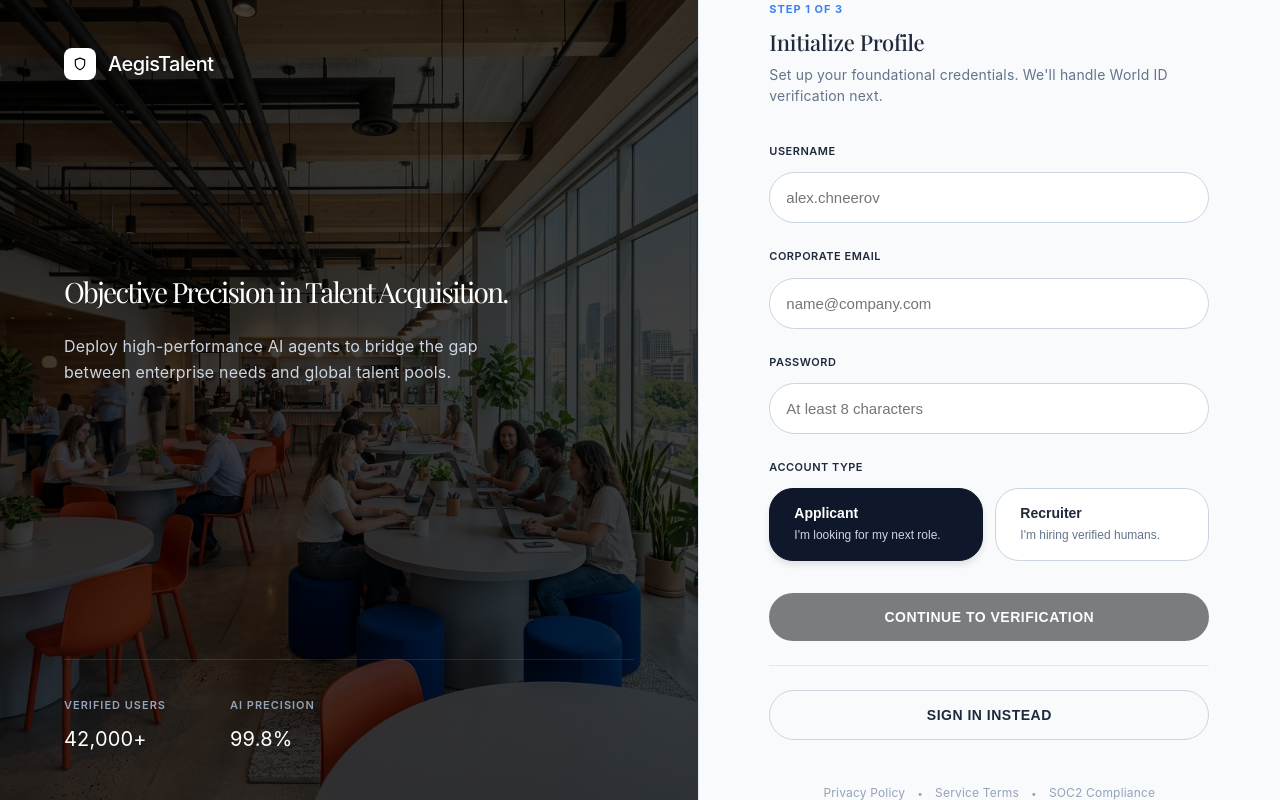
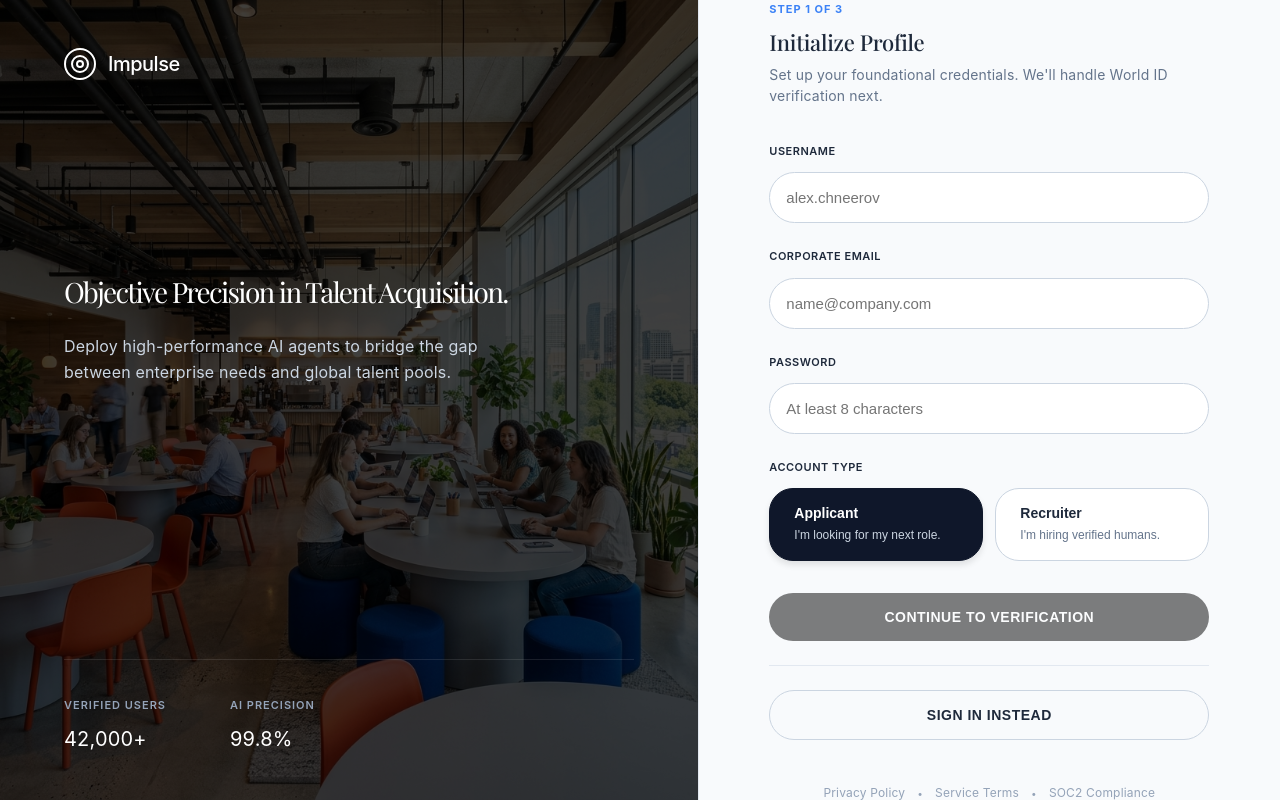
Before and after one commit to achneerov/lahacks2026, a React (Vite) app in the folder frontend/: page /signup in a window 1280 px wide. Built offline with nearby package versions, Linux system fonts and the light colour scheme; no server answers; a web font is replaced by a local one.

Commit message:
fixed logo

```diff
--- a/frontend/src/components/Sidebar.tsx
+++ b/frontend/src/components/Sidebar.tsx
@@ -89,9 +89,10 @@ export default function Sidebar() {
     <aside className="app-sidebar" style={styles.aside}>
       <div style={styles.brandRow}>
         <span style={styles.brandMark} aria-hidden="true">
-          <SparkIcon />
+          <span style={styles.brandRingMid} />
+          <span style={styles.brandRingInner} />
         </span>
-        <span style={styles.brandText}>Verified</span>
+        <span style={styles.brandText}>Impulse</span>
       </div>
 
       <nav style={styles.nav} aria-label="Primary">
@@ -220,14 +221,6 @@ function LogoutIcon() {
   );
 }
 
-function SparkIcon() {
-  return (
-    <svg width="18" height="18" viewBox="0 0 24 24" fill="currentColor">
-      <path d="M12 2l1.8 5.4L19 9l-5.2 1.6L12 16l-1.8-5.4L5 9l5.2-1.6L12 2zM19 14l.9 2.7L22 17.5l-2.1.8L19 21l-.9-2.7L16 17.5l2.1-.8L19 14z" />
-    </svg>
-  );
-}
-
 const styles: Record<string, CSSProperties> = {
   aside: {
     width: 240,
@@ -253,13 +246,30 @@ const styles: Record<string, CSSProperties> = {
   brandMark: {
     width: 32,
     height: 32,
-    borderRadius: 8,
-    background: 'var(--accent-bg)',
+    borderRadius: '50%',
+    border: '2px solid var(--accent)',
     color: 'var(--accent)',
     display: 'inline-flex',
     alignItems: 'center',
     justifyContent: 'center',
-    border: '1px solid var(--accent-border)',
+    position: 'relative',
+    boxSizing: 'border-box',
+  },
+  brandRingMid: {
+    width: 18,
+    height: 18,
+    borderRadius: '50%',
+    border: '2px solid var(--accent)',
+    position: 'absolute',
+    boxSizing: 'border-box',
+  },
+  brandRingInner: {
+    width: 8,
+    height: 8,
+    borderRadius: '50%',
+    border: '2px solid var(--accent)',
+    position: 'absolute',
+    boxSizing: 'border-box',
   },
   brandText: {
     fontSize: 16,
--- a/frontend/src/pages/Landing.tsx
+++ b/frontend/src/pages/Landing.tsx
@@ -12,8 +12,11 @@ export default function Landing() {
     <div className="landing-page" style={styles.pageContainer}>
       <nav style={styles.nav}>
         <div style={styles.navLogo}>
-          <div style={styles.logoIcon}></div>
-          <span style={styles.logoText}>Aegis</span>
+          <div style={styles.logoIcon}>
+            <span style={styles.logoRingMid}></span>
+            <span style={styles.logoRingInner}></span>
+          </div>
+          <span style={styles.logoText}>Impulse</span>
         </div>
       </nav>
 
@@ -24,7 +27,7 @@ export default function Landing() {
             Integrity-First Hiring<br />for the Modern Enterprise
           </h1>
           <p style={styles.heroSubtitle}>
-            Aegis Talent secures your hiring pipeline by verifying human authenticity at the source. Build teams grounded in verified identity and cryptographic trust.
+            Impulse secures your hiring pipeline by verifying human authenticity at the source. Build teams grounded in verified identity and cryptographic trust.
           </p>
 
           <button
@@ -158,7 +161,7 @@ export default function Landing() {
         <div style={styles.darkSplitContent}>
           <div style={styles.darkSplitLeft}>
             <h2 style={styles.darkSplitTitle}>Enterprise-grade.<br />Developer-friendly.</h2>
-            <p style={styles.darkSplitBody}>Aegis Talent is designed to fit seamlessly into any modern corporate infrastructure. We prioritize data sovereignty, ensuring candidate privacy is mathematically guaranteed without adding unnecessary friction to your recruitment flow.</p>
+            <p style={styles.darkSplitBody}>Impulse is designed to fit seamlessly into any modern corporate infrastructure. We prioritize data sovereignty, ensuring candidate privacy is mathematically guaranteed without adding unnecessary friction to your recruitment flow.</p>
             <ul style={styles.checkList}>
               <li style={styles.checkListItem}>
                 <div style={styles.checkIconLightWrapper}>
@@ -204,13 +207,13 @@ export default function Landing() {
 
       {/* FOOTER */}
       <footer style={styles.footer}>
-        <div style={styles.footerBrand}>Aegis Talent</div>
+        <div style={styles.footerBrand}>Impulse</div>
         <div style={styles.footerLinks}>
           <span style={styles.footerLink}>Documentation</span>
           <span style={styles.footerLink}>Privacy Policy</span>
           <span style={styles.footerLink}>System Status</span>
         </div>
-        <div style={styles.footerCopyright}>© 2026 Aegis Talent Acquisition Systems.</div>
+        <div style={styles.footerCopyright}>© 2026 Impulse.</div>
       </footer>
     </div>
   );
@@ -244,8 +247,29 @@ const styles: Record<string, React.CSSProperties> = {
   logoIcon: {
     width: '24px',
     height: '24px',
-    backgroundColor: '#000',
-    borderRadius: '6px'
+    border: '2px solid #111827',
+    borderRadius: '50%',
+    position: 'relative',
+    boxSizing: 'border-box',
+    display: 'inline-flex',
+    alignItems: 'center',
+    justifyContent: 'center'
+  },
+  logoRingMid: {
+    width: '14px',
+    height: '14px',
+    border: '2px solid #111827',
+    borderRadius: '50%',
+    position: 'absolute',
+    boxSizing: 'border-box'
+  },
+  logoRingInner: {
+    width: '6px',
+    height: '6px',
+    border: '2px solid #111827',
+    borderRadius: '50%',
+    position: 'absolute',
+    boxSizing: 'border-box'
   },
   logoText: {
     fontWeight: 600,
--- a/frontend/src/pages/Login.tsx
+++ b/frontend/src/pages/Login.tsx
@@ -40,9 +40,10 @@ export default function Login() {
         <div style={styles.leftContent}>
           <div style={styles.logoRow}>
             <div style={styles.logoIcon}>
-              <svg width="14" height="14" viewBox="0 0 24 24" fill="none" stroke="#000" strokeWidth="2" strokeLinecap="round" strokeLinejoin="round"><path d="M12 22s8-4 8-10V5l-8-3-8 3v7c0 6 8 10 8 10z"></path></svg>
+              <span style={styles.logoRingMid}></span>
+              <span style={styles.logoRingInner}></span>
             </div>
-            <span style={styles.logoText}>AegisTalent</span>
+            <span style={styles.logoText}>Impulse</span>
           </div>
 
           <div style={styles.heroTextContainer}>
@@ -174,11 +175,29 @@ const styles: Record<string, React.CSSProperties> = {
   logoIcon: {
     width: '32px',
     height: '32px',
-    backgroundColor: 'white',
-    borderRadius: '8px',
+    borderRadius: '50%',
+    border: '2px solid #FFFFFF',
+    position: 'relative',
+    boxSizing: 'border-box',
     display: 'flex',
     alignItems: 'center',
     justifyContent: 'center'
+  },
+  logoRingMid: {
+    width: '18px',
+    height: '18px',
+    borderRadius: '50%',
+    border: '2px solid #FFFFFF',
+    position: 'absolute',
+    boxSizing: 'border-box'
+  },
+  logoRingInner: {
+    width: '8px',
+    height: '8px',
+    borderRadius: '50%',
+    border: '2px solid #FFFFFF',
+    position: 'absolute',
+    boxSizing: 'border-box'
   },
   logoText: {
     fontSize: '20px',
--- a/frontend/src/pages/signup/SignupBasics.tsx
+++ b/frontend/src/pages/signup/SignupBasics.tsx
@@ -94,9 +94,10 @@ export default function SignupBasics() {
         <div style={styles.leftContent}>
           <div style={styles.logoRow}>
             <div style={styles.logoIcon}>
-              <svg width="14" height="14" viewBox="0 0 24 24" fill="none" stroke="#000" strokeWidth="2" strokeLinecap="round" strokeLinejoin="round"><path d="M12 22s8-4 8-10V5l-8-3-8 3v7c0 6 8 10 8 10z"></path></svg>
+              <span style={styles.logoRingMid}></span>
+              <span style={styles.logoRingInner}></span>
             </div>
-            <span style={styles.logoText}>AegisTalent</span>
+            <span style={styles.logoText}>Impulse</span>
           </div>
 
           <div style={styles.heroTextContainer}>
@@ -300,11 +301,29 @@ const styles: Record<string, React.CSSProperties> = {
   logoIcon: {
     width: '32px',
     height: '32px',
-    backgroundColor: 'white',
-    borderRadius: '8px',
+    borderRadius: '50%',
+    border: '2px solid #FFFFFF',
+    position: 'relative',
+    boxSizing: 'border-box',
     display: 'flex',
     alignItems: 'center',
     justifyContent: 'center'
+  },
+  logoRingMid: {
+    width: '18px',
+    height: '18px',
+    borderRadius: '50%',
+    border: '2px solid #FFFFFF',
+    position: 'absolute',
+    boxSizing: 'border-box'
+  },
+  logoRingInner: {
+    width: '8px',
+    height: '8px',
+    borderRadius: '50%',
+    border: '2px solid #FFFFFF',
+    position: 'absolute',
+    boxSizing: 'border-box'
   },
   logoText: {
     fontSize: '20px',
--- a/frontend/src/pages/signup/SignupProfile.tsx
+++ b/frontend/src/pages/signup/SignupProfile.tsx
@@ -189,11 +189,29 @@ const layout: Record<string, CSSProperties> = {
   logoIcon: {
     width: '32px',
     height: '32px',
-    backgroundColor: 'white',
-    borderRadius: '8px',
+    borderRadius: '50%',
+    border: '2px solid #FFFFFF',
+    position: 'relative',
+    boxSizing: 'border-box',
     display: 'flex',
     alignItems: 'center',
     justifyContent: 'center',
+  },
+  logoRingMid: {
+    width: '18px',
+    height: '18px',
+    borderRadius: '50%',
+    border: '2px solid #FFFFFF',
+    position: 'absolute',
+    boxSizing: 'border-box',
+  },
+  logoRingInner: {
+    width: '8px',
+    height: '8px',
+    borderRadius: '50%',
+    border: '2px solid #FFFFFF',
+    position: 'absolute',
+    boxSizing: 'border-box',
   },
   logoText: { fontSize: '20px', fontWeight: 500, letterSpacing: '-0.5px' },
   heroTextContainer: { maxWidth: '480px', marginBottom: '80px' },
@@ -1024,9 +1042,10 @@ export default function SignupProfile() {
         <div style={layout.leftContent}>
           <div style={layout.logoRow}>
             <div style={layout.logoIcon}>
-              <svg width="14" height="14" viewBox="0 0 24 24" fill="none" stroke="#000" strokeWidth="2" strokeLinecap="round" strokeLinejoin="round"><path d="M12 22s8-4 8-10V5l-8-3-8 3v7c0 6 8 10 8 10z" /></svg>
+              <span style={layout.logoRingMid}></span>
+              <span style={layout.logoRingInner}></span>
             </div>
-            <span style={layout.logoText}>AegisTalent</span>
+            <span style={layout.logoText}>Impulse</span>
           </div>
           <div style={layout.heroTextContainer}>
             <h1 style={layout.heroTitle}>Build a profile employers trust.</h1>
--- a/frontend/src/pages/signup/SignupWorldId.tsx
+++ b/frontend/src/pages/signup/SignupWorldId.tsx
@@ -125,11 +125,10 @@ export default function SignupWorldId() {
         <div style={styles.leftContent}>
           <div style={styles.logoRow}>
             <div style={styles.logoIcon}>
-              <svg width="14" height="14" viewBox="0 0 24 24" fill="none" stroke="#000" strokeWidth="2" strokeLinecap="round" strokeLinejoin="round">
-                <path d="M12 22s8-4 8-10V5l-8-3-8 3v7c0 6 8 10 8 10z" />
-              </svg>
+              <span style={styles.logoRingMid}></span>
+              <span style={styles.logoRingInner}></span>
             </div>
-            <span style={styles.logoText}>AegisTalent</span>
+            <span style={styles.logoText}>Impulse</span>
           </div>
           <div style={styles.heroTextContainer}>
             <h1 style={styles.heroTitle}>Verify once. Hire with confidence.</h1>
@@ -286,11 +285,29 @@ const styles: Record<string, CSSProperties> = {
   logoIcon: {
     width: '32px',
     height: '32px',
-    backgroundColor: 'white',
-    borderRadius: '8px',
+    borderRadius: '50%',
+    border: '2px solid #FFFFFF',
+    position: 'relative',
+    boxSizing: 'border-box',
     display: 'flex',
     alignItems: 'center',
     justifyContent: 'center',
+  },
+  logoRingMid: {
+    width: '18px',
+    height: '18px',
+    borderRadius: '50%',
+    border: '2px solid #FFFFFF',
+    position: 'absolute',
+    boxSizing: 'border-box',
+  },
+  logoRingInner: {
+    width: '8px',
+    height: '8px',
+    borderRadius: '50%',
+    border: '2px solid #FFFFFF',
+    position: 'absolute',
+    boxSizing: 'border-box',
   },
   logoText: { fontSize: '20px', fontWeight: 500, letterSpacing: '-0.5px' },
   heroTextContainer: { maxWidth: '480px', marginBottom: '80px' },
```
